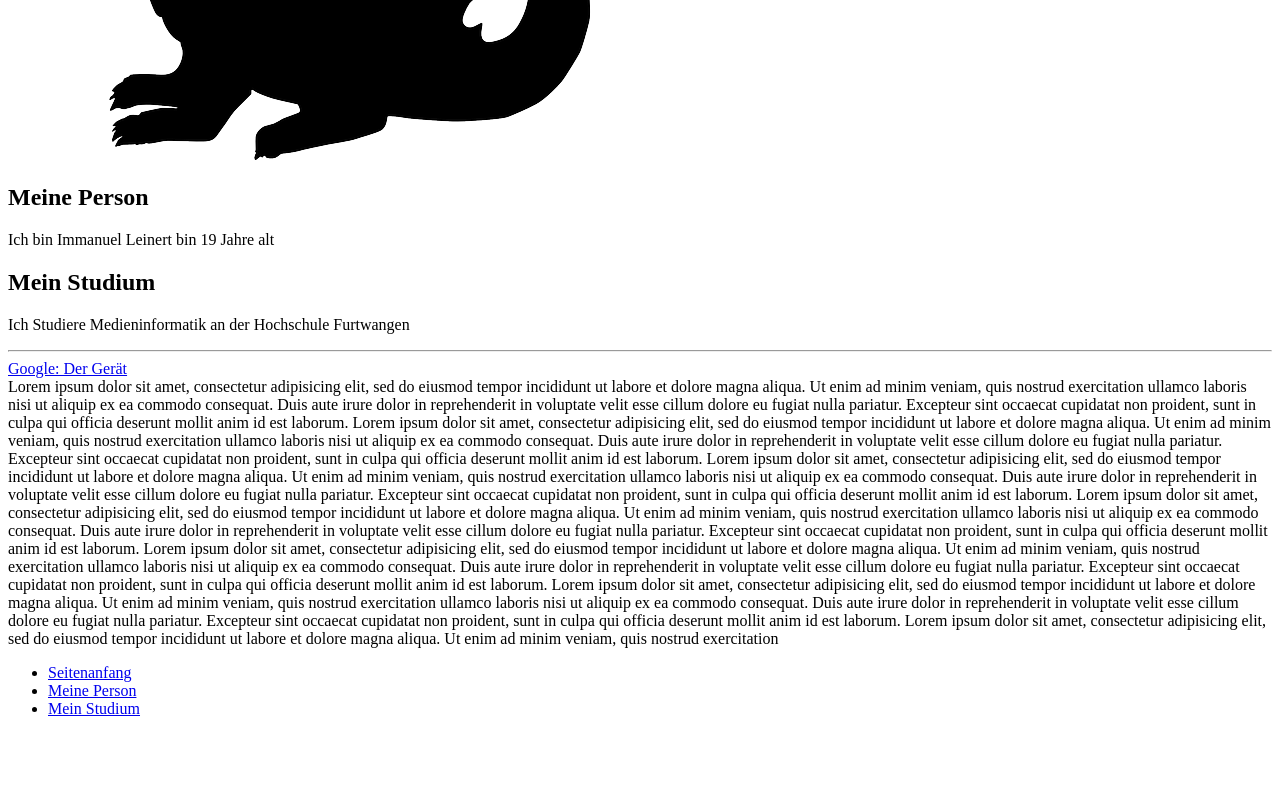
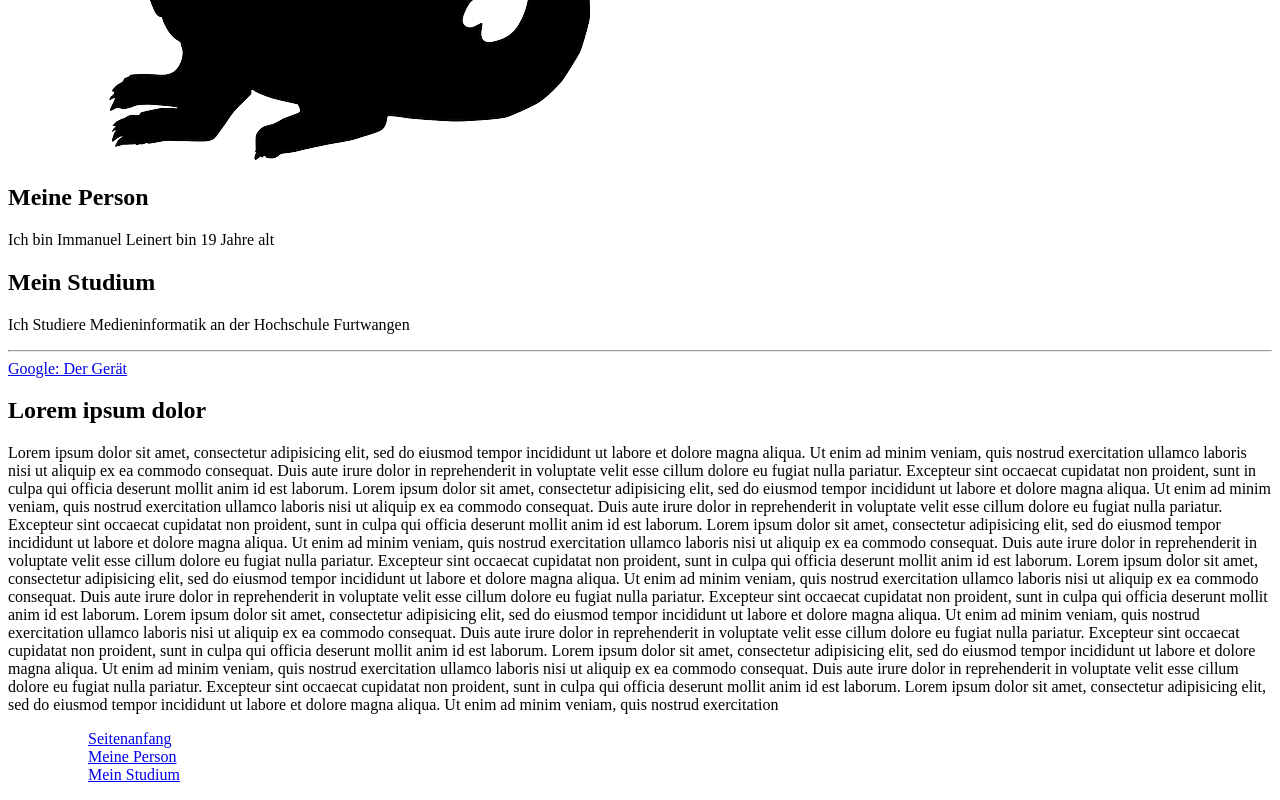
Before and after one commit to Immanuel-l/GIS_SoSe2021, a plain HTML site: page Aufgaben/Aufgabe1_2/uebermich.html in a window 1280 px wide. Shown: the part 448-1248 px from the top of the page. Before the commit the page ends 1182 px from the top, so only its background shows below. Drawn offline with Linux system fonts and the light colour scheme.

Commit message:
Geforderte Verbesserung

```diff
--- a/Aufgaben/Aufgabe1_2/uebermich.html
+++ b/Aufgaben/Aufgabe1_2/uebermich.html
@@ -6,7 +6,7 @@
   </head>
   <body>
     <header>
-      <h1 id="seitenanfang">Über mich</h1>
+      <h1 id="seitenanfang">Über <span>mich</span></h1>
 
       <nav>
         <ul>
@@ -19,17 +19,21 @@
 
     <a href="bilder/portrait.png" target="_blank"><img src="bilder/portrait.png" alt="Portrait"></a>
 
-    <h2 id="person">Meine Person</h2>
-    <p>Ich bin Immanuel Leinert bin 19 Jahre alt</p>
+    <section>
+      <h2 id="person">Meine Person</h2>
+      <p>Ich bin Immanuel Leinert bin 19 Jahre alt</p>
 
-    <h2 id="studium">Mein Studium</h2>
-    <p>Ich Studiere Medieninformatik an der Hochschule Furtwangen</p>
+      <h2 id="studium">Mein Studium</h2>
+      <p>Ich Studiere Medieninformatik an der Hochschule Furtwangen</p>
+      <hr>
+    </section>
 
-    <hr>
 
     <a href="https://www.google.com/search?q=Der+Ger%C3%A4t" target="_blank">Google: Der Gerät</a>
 
-    <article>Lorem ipsum dolor sit amet, consectetur adipisicing elit, sed do eiusmod tempor incididunt ut labore et dolore magna aliqua. Ut enim ad minim veniam, quis nostrud exercitation
+    <article>
+      <h2>Lorem ipsum dolor</h2>
+      Lorem ipsum dolor sit amet, consectetur adipisicing elit, sed do eiusmod tempor incididunt ut labore et dolore magna aliqua. Ut enim ad minim veniam, quis nostrud exercitation
       ullamco laboris nisi ut aliquip ex ea commodo consequat. Duis aute irure dolor in reprehenderit in voluptate velit esse cillum dolore eu fugiat nulla pariatur. Excepteur sint
       occaecat cupidatat non proident, sunt in culpa qui officia deserunt mollit anim id est laborum.
       Lorem ipsum dolor sit amet, consectetur adipisicing elit, sed do eiusmod tempor incididunt ut labore et dolore magna aliqua. Ut enim ad minim veniam, quis nostrud exercitation
@@ -53,9 +57,9 @@
     <footer>
       <nav>
         <ul>
-          <li><a href="#seitenanfang">Seitenanfang</a></li>
-          <li><a href="#person">Meine Person</a></li>
-          <li><a href="#studium">Mein Studium</a></li>
+          <ol><a href="#seitenanfang">Seitenanfang</a></ol>
+          <ol><a href="#person">Meine Person</a></ol>
+          <ol><a href="#studium">Mein Studium</a></ol>
         </ul>
       </nav>
     </footer>
```
